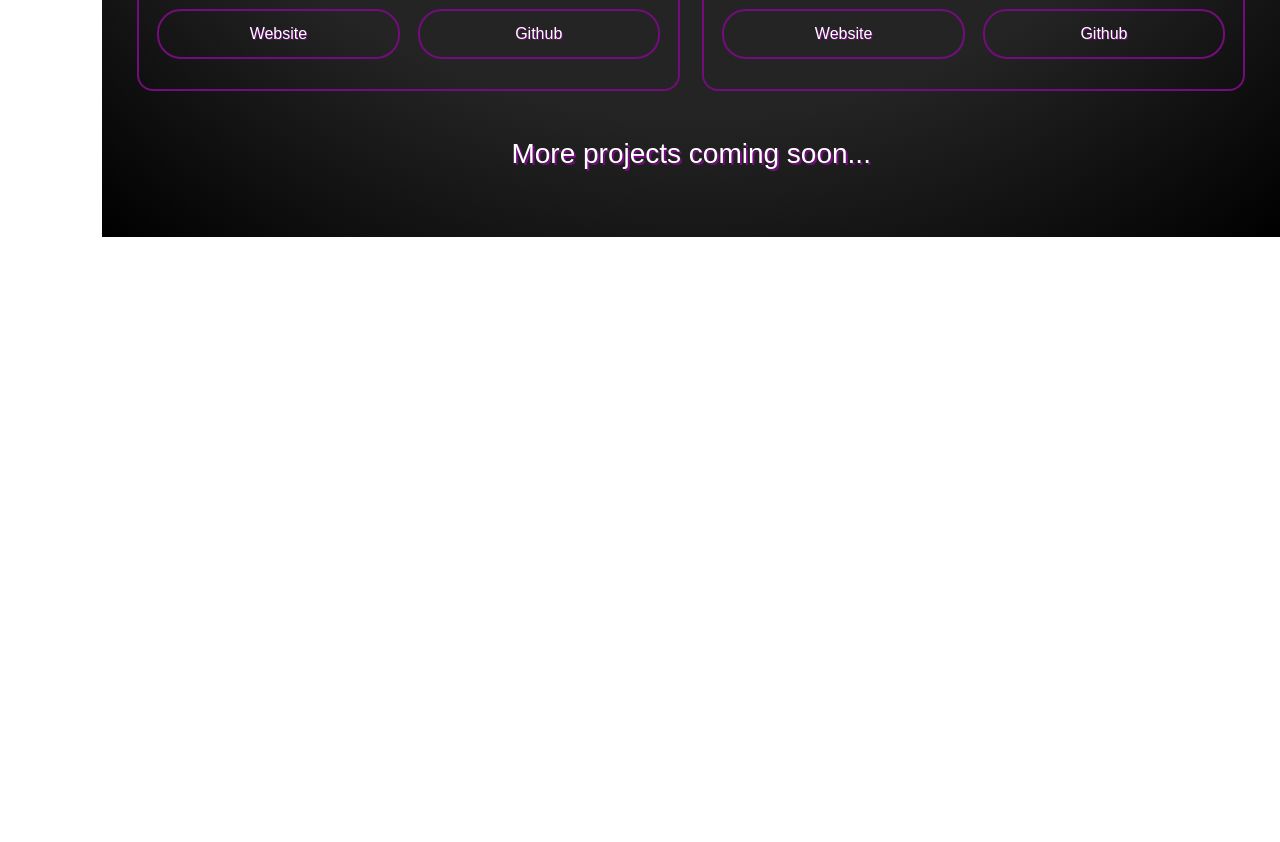
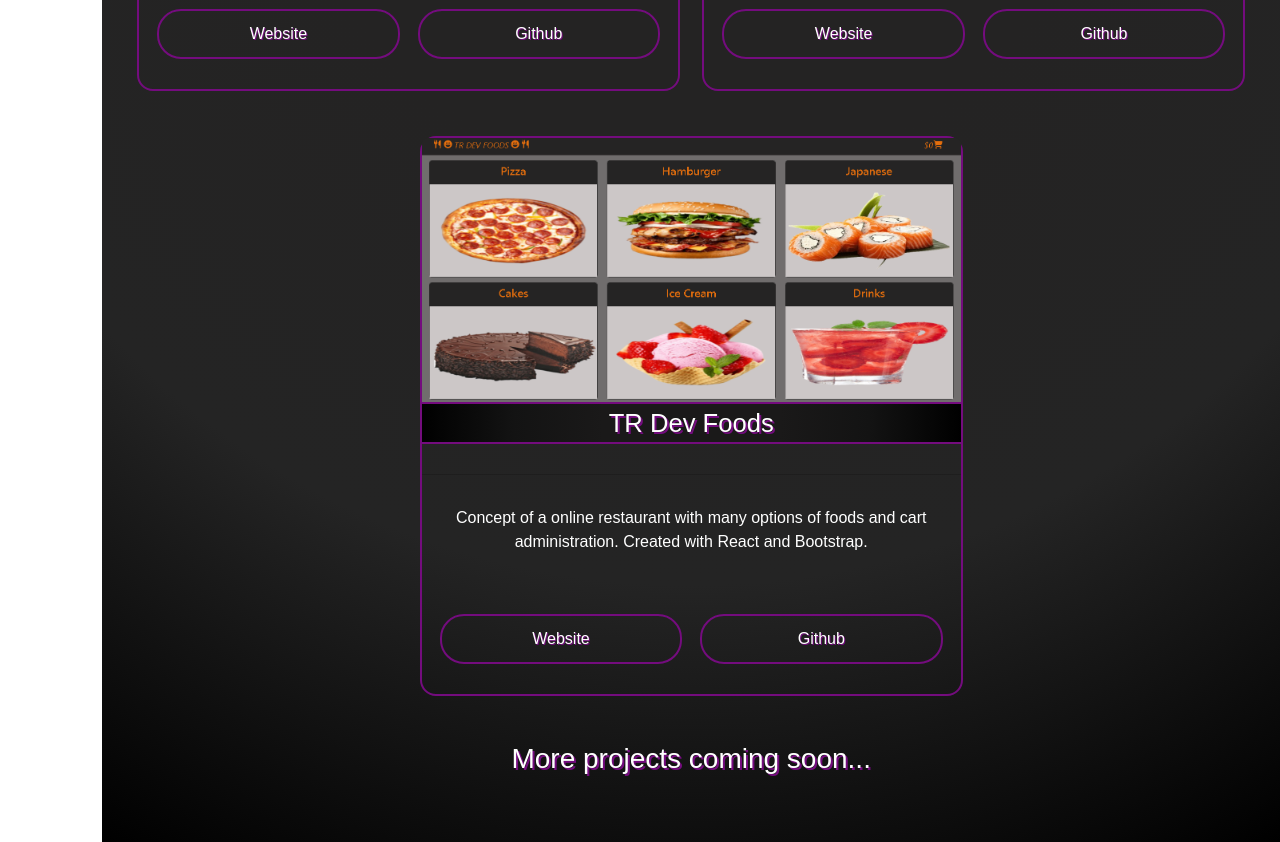
Before and after one commit to Thauan-Rafael/Portfolio, a React (Vite) app: page / in a window 1280 px wide. Shown: the part 3160-4002 px from the top of the page. Before the commit the page ends 3397 px from the top, so only its background shows below. Built offline with nearby package versions, Linux system fonts and the light colour scheme; a web font is replaced by a local one.

Commit message:
Added Dev Foods

```diff
--- a/src/components/Projects.jsx
+++ b/src/components/Projects.jsx
@@ -3,6 +3,7 @@ import weatherImg from '../media/weatherIMG.png'
 import catsImg from '../media/catsIMG.png'
 import feedbackImg from '../media/feedbackIMG.png'
 import crudImg from '../media/crudIMG.png'
+import foodsImg from '../media/foodsIMG.png'
 import languages from '../languages';
 
 function Projects(){
@@ -14,6 +15,7 @@ function Projects(){
                 <ProjectCard title={cards[1].title} text={cards[1].text} image={cards[1].image} siteId={cards[1].siteId} gitId={cards[1].gitId}/>
                 <ProjectCard title={cards[2].title} text={cards[2].text} image={cards[2].image} siteId={cards[2].siteId} gitId={cards[2].gitId}/>
                 <ProjectCard title={cards[3].title} text={cards[3].text} image={cards[3].image} siteId={cards[3].siteId} gitId={cards[3].gitId}/>
+                <ProjectCard title={cards[4].title} text={cards[4].text} image={cards[4].image} siteId={cards[4].siteId} gitId={cards[4].gitId}/>
             </div>
         <h3 id='moreProjects'>{languages[0].moreProjects}</h3>
         </div>
@@ -68,6 +70,13 @@ const cards = [
         text: languages[0].projectsList[3],
         siteId: '3',
         gitId: '03',
+    },
+    {
+        image: foodsImg,
+        title: 'TR Dev Foods',
+        text: languages[0].projectsList[4],
+        siteId: '4',
+        gitId: '04',
     }
 ]
 function openLink(event){
@@ -85,6 +94,9 @@ function openLink(event){
         case '3':
             window.open('https://crudlogic.onrender.com/','_blank').focus();
             break;
+        case '4':
+            window.open('https://devfoods.onrender.com/','_blank').focus();
+            break;
         case '00':
             window.open('https://github.com/Thauan-Rafael/Weather','_blank').focus();
             break;
@@ -97,6 +109,9 @@ function openLink(event){
         case '03':
             window.open('https://github.com/Thauan-Rafael/CrudLogic','_blank').focus();
             break;
+        case '04':
+            window.open('https://github.com/Thauan-Rafael/Food','_blank').focus();
+            break;
         default:
             break;
     }
--- a/src/languages.js
+++ b/src/languages.js
@@ -14,7 +14,8 @@ const languages = [{
         'App to see a weather from a place searching by coordinates using OpenWeatherMap. Created with Node.js,Express.js,EJS and Bootstrap.',
         'Landing page to disclose a mobile application of cats adoption. Created with React and Bootstrap.',
         'Web form that send feedbacks to a MongoDB database. Created with React,Bootstrap,Node.js,Express.js and MongoDB.',
-        'App to emulate the logic of CRUD operations in a SQL Database. Created with React,Bootstrap,Node.js,Express.js and MySQL.'],
+        'App to emulate the logic of CRUD operations in a SQL Database. Created with React,Bootstrap,Node.js,Express.js and MySQL.',
+        'Concept of a online restaurant with many options of foods and cart administration. Created with React and Bootstrap.'],
     moreProjects: 'More projects coming soon...'
 },
 {
@@ -33,7 +34,8 @@ const languages = [{
         'Aplicativo para buscar o clima pesquisando as coordenadas usando OpenWeatherMap. Criado com Node.js,Express.js,EJS e Bootstrap.',
         'Página Web para divulgar um aplicativo mobile de adoção de gatos. Criado com React e Bootstrap.',
         'Formulário que envia feedbacks para um banco de dados MongoDB. Criado com React,Bootstrap,Node.js,Express.js e MongoDB.',
-        'App para emular a lógica de operações CRUD em um banco de dados SQL. Criado com React,Bootstrap,Node.js,Express.js e MySQL.'],
+        'App para emular a lógica de operações CRUD em um banco de dados SQL. Criado com React,Bootstrap,Node.js,Express.js e MySQL.',
+        'Conceito de um restaurante online com várias opções de comida e administração de carrinho. Criado com React e Bootstrap.'],
     moreProjects: 'Mais projetos em breve...'
 }
 ]
```
Also changed, not shown: src/media/foodsIMG.png (added).
